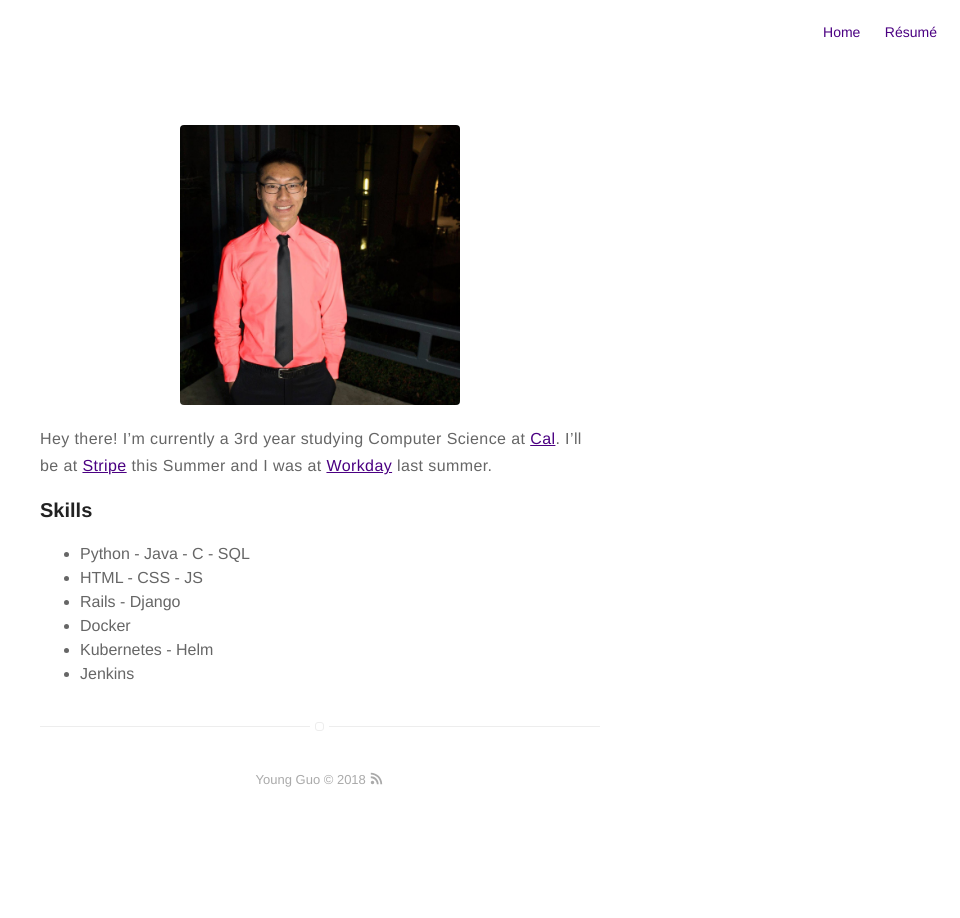
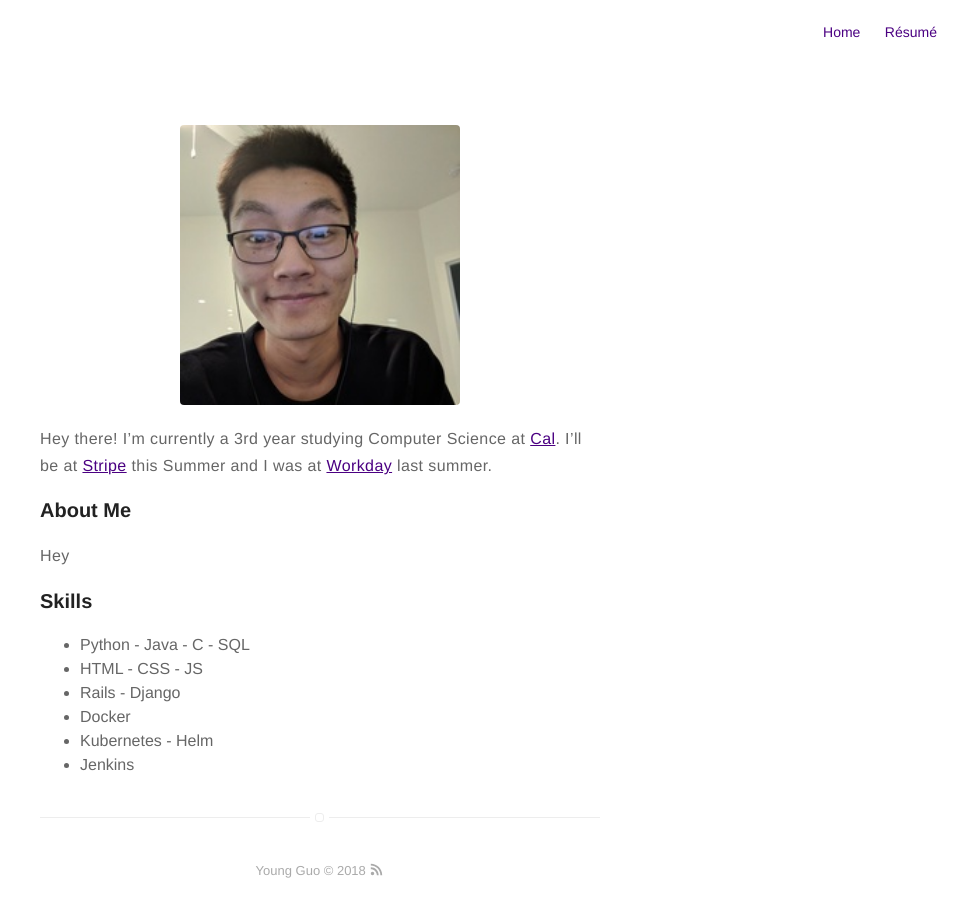
Before and after one commit to OldGuo/oldguo.github.io, a Jekyll site: the page built from about.md, in a window 1280 px wide. Shown: the whole page, without its empty margins (320-1280 px from the left). Built offline with Jekyll 4.4.1, drawn with Linux system fonts in a browser that asks for light colours.

Commit message:
April updates - Change profile picture - Update dependencies (some security issues) - Update _config.yml

```diff
--- a/Gemfile
+++ b/Gemfile
@@ -2,3 +2,4 @@ source 'http://rubygems.org'
 
 gem 'github-pages'
 gem 'html-proofer'
+gem 'jemoji'
--- a/_config.yml
+++ b/_config.yml
@@ -8,7 +8,7 @@ description: A blog about technology and stuff related
 # if it's an external image, update below for true
 # better with square images
 external-image: false
-picture: assets/images/fb_profile.jpg
+picture: assets/images/youngguo.jpg
 
 # If you want to include your resume, set to true
 # and specify source (external or local).
@@ -104,7 +104,6 @@ plugins:
   - jekyll-seo-tag
   - jekyll-gist
   - jekyll-feed
-  - jemoji
 
 jekyll-mentions:
     base_url: https://github.com
--- a/about.md
+++ b/about.md
@@ -6,6 +6,9 @@ layout: page
 
 Hey there! I'm currently a 3rd year studying Computer Science at [Cal](http://www.berkeley.edu/). I'll be at [Stripe](https://stripe.com/) this Summer and I was at [Workday](https://www.workday.com/) last summer.
 
+### About Me
+Hey
+
 ### Skills
 - Python - Java - C - SQL
 - HTML - CSS - JS
```
Also changed, not shown: Gemfile.lock, assets/images/youngguo.jpg (added).
